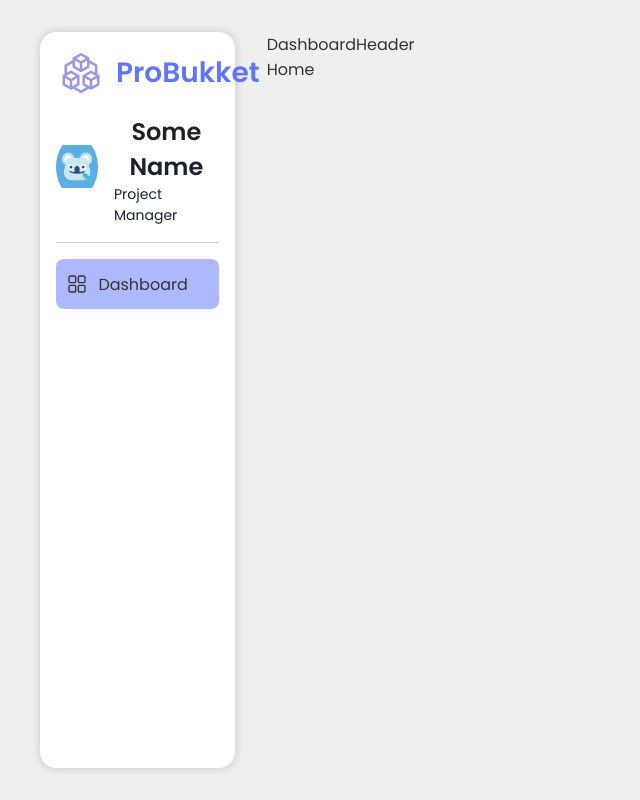
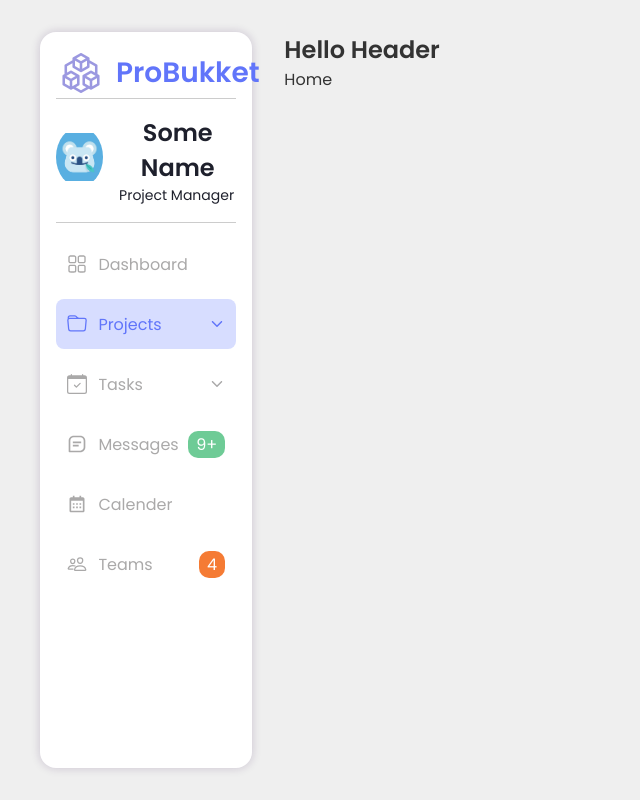
Before and after one commit to Manoranjan938/probukket-ui, a React (Create React App) app: page /dashboard/home in a window 1280 px wide. Shown: the whole page, without its empty margins (0-640 px from the left). Built offline with nearby package versions, Linux system fonts and the light colour scheme.

Commit message:
Added sidebar design

```diff
--- a/src/index.css
+++ b/src/index.css
@@ -6,7 +6,8 @@
   --container-color: #fff;
   --body-color: #efefef;
   --main-color: #6175fa;
-  --light-main-color: #aeb8fd;
+  --light-main-color: #d7ddff;
+  --deep-gray-color: #aaa9a9;
   --secondary-color: #6ecb96;
   --third-color: #f57b34;
   --dark-color: #1e202c;
--- a/src/pages/Dashboard/components/Header/index.tsx
+++ b/src/pages/Dashboard/components/Header/index.tsx
@@ -1,7 +1,11 @@
 import React, { type ReactElement } from "react";
 
 const DashboardHeader = (): ReactElement => {
-  return <div>DashboardHeader</div>;
+  return (
+    <div className="dashborad_header_container">
+      <h2>Hello Header</h2>
+    </div>
+  );
 };
 
 export default DashboardHeader;
--- a/src/pages/Dashboard/components/Sidebar/index.tsx
+++ b/src/pages/Dashboard/components/Sidebar/index.tsx
@@ -1,12 +1,20 @@
-import React, { type ReactElement } from "react";
+import React, { useState, type ReactElement } from "react";
 import { Link } from "react-router-dom";
 
 import logo from "src/assets/logo.png";
 import img from "src/assets/avatars/avatar3.png";
 
 import { RxDashboard } from "react-icons/rx";
+import { BsCalendarCheck, BsFolder, BsFolder2Open } from "react-icons/bs";
+import { IoIosArrowDown, IoIosArrowUp } from "react-icons/io";
+import { BiCalendar, BiMessageSquareDetail } from "react-icons/bi";
+import { IoPeopleOutline } from "react-icons/io5";
 
 const Sidebar = (): ReactElement => {
+  const [isSubnav, setSubnav] = useState<boolean>(false);
+  const toggleSubnav = (): any => {
+    setSubnav(!isSubnav);
+  };
   console.log(window.location);
   return (
     <aside className="sidebar_container">
@@ -17,6 +25,7 @@ const Sidebar = (): ReactElement => {
             ProBukket
           </Link>
         </div>
+        <div className="devider" />
         <div className="sidebar_user">
           <div className="user_img">
             <img src={img} alt="" />
@@ -29,12 +38,114 @@ const Sidebar = (): ReactElement => {
       </section>
       <div className="devider" />
       <section className="sidebar_links">
+        <ul>
+          <li onClick={toggleSubnav}>
             <Link to="/" className="sidebar_link">
+              <div className="links">
                 <div className="sidebar_icon">
                   <RxDashboard />
                 </div>
                 <span className="sidebar_title">Dashboard</span>
+              </div>
             </Link>
+          </li>
+          <li onClick={toggleSubnav}>
+            <Link to="#" className="sidebar_link sidebar_active">
+              <div className="links">
+                <div className="sidebar_icon">
+                  {isSubnav ? <BsFolder2Open /> : <BsFolder />}
+                </div>
+                <span className="sidebar_title">Projects</span>
+              </div>
+              {isSubnav ? (
+                <div className="sidebar_toggle_icon">
+                  <IoIosArrowUp />
+                </div>
+              ) : (
+                <div className="sidebar_toggle_icon">
+                  <IoIosArrowDown />
+                </div>
+              )}
+            </Link>
+            {isSubnav ? (
+              <ul>
+                <li>
+                  <Link to="/" className="dropdown_link">
+                    <div className="dropdown_icon">
+                      <RxDashboard />
+                    </div>
+                    <span className="dropdown_title">Project 1</span>
+                  </Link>
+                </li>
+                <li>
+                  <Link to="/" className="dropdown_link dropdown_active">
+                    <div className="dropdown_icon">
+                      <RxDashboard />
+                    </div>
+                    <span className="dropdown_title">Project 2</span>
+                  </Link>
+                </li>
+                <li>
+                  <Link to="/" className="dropdown_link">
+                    <div className="dropdown_icon">
+                      <RxDashboard />
+                    </div>
+                    <span className="dropdown_title">Project 3</span>
+                  </Link>
+                </li>
+              </ul>
+            ) : null}
+          </li>
+          <li>
+            <Link to="#" className="sidebar_link">
+              <div className="links">
+                <div className="sidebar_icon">
+                  <BsCalendarCheck />
+                </div>
+                <span className="sidebar_title">Tasks</span>
+              </div>
+              <div className="sidebar_toggle_icon">
+                <IoIosArrowDown />
+              </div>
+            </Link>
+          </li>
+          <li>
+            <Link to="/" className="sidebar_link">
+              <div className="links">
+                <div className="sidebar_icon">
+                  <BiMessageSquareDetail />
+                </div>
+                <span className="sidebar_title">Messages</span>
+              </div>
+              <div className="badge grn">
+                <span>9+</span>
+              </div>
+            </Link>
+          </li>
+          <li>
+            <Link to="/" className="sidebar_link">
+              <div className="links">
+                <div className="sidebar_icon">
+                  <BiCalendar />
+                </div>
+                <span className="sidebar_title">Calender</span>
+              </div>
+            </Link>
+          </li>
+          <li>
+            <Link to="/" className="sidebar_link">
+              <div className="links">
+                <div className="sidebar_icon">
+                  <IoPeopleOutline />
+                </div>
+                <span className="sidebar_title">Teams</span>
+              </div>
+              <div className="badge orng">
+                <span>4</span>
+              </div>
+            </Link>
+          </li>
+        </ul>
       </section>
     </aside>
   );
--- a/src/pages/Dashboard/style.css
+++ b/src/pages/Dashboard/style.css
@@ -14,7 +14,7 @@
 }
 
 .main_content {
-    flex: 5;
+    flex: 4.5;
 }
 
 .sidebar_container {
@@ -66,15 +66,75 @@
     width: 100%;
     display: flex;
     align-items: center;
-    gap: .7rem;
-    background: var(--light-main-color);
+    justify-content: space-between;
+    color: var(--deep-gray-color);
     padding: 0 .7rem;
     border-radius: .5rem;
     cursor: pointer;
+    margin: 10px 0;
 }
 
-.sidebar_icon {
+.sidebar_active {
+    background: var(--light-main-color);
+    color: var(--main-color);
+}
+
+.links {
+    display: flex;
+    gap: .7rem;
+}
+
+.sidebar_icon,
+.dropdown_icon {
     display: flex;
     align-items: center;
     font-size: 20px;
 }
+
+.sidebar_toggle_icon {
+    display: flex;
+    align-items: center;
+}
+
+.dropdown_link {
+    display: flex;
+    align-items: center;
+    margin-left: 2rem;
+    height: 2.5rem;
+    color: var(--deep-gray-color);
+    font-size: 14px;
+    transition: 250ms;
+}
+
+.dropdown_active {
+    color: var(--dark-color);
+    font-size: 16px;
+}
+
+.dropdown_title {
+    margin-left: .5rem;
+}
+
+.badge {
+    display: flex;
+    align-items: center;
+    justify-content: center;
+    padding: 1px 8px;
+    background: #efefef;
+    border-radius: 10px;
+}
+
+.grn {
+    background-color: var(--secondary-color);
+    color: var(--container-color);
+}
+
+.blue {
+    background-color: var(--main-color);
+    color: var(--container-color);
+}
+
+.orng {
+    background-color: var(--third-color);
+    color: var(--container-color);
+}
--- a/src/pages/Forgot/index.tsx
+++ b/src/pages/Forgot/index.tsx
@@ -40,7 +40,7 @@ const Forgot = (): ReactElement => {
           <div className="input-group">
             <Button title="Send me the link" classes="btn blu-btn w-100" />
           </div>
-          <Link to="/login" className="link">
+          <Link to="/login" className="redirect-link">
             Sign in
           </Link>
         </form>
--- a/src/pages/Login/index.tsx
+++ b/src/pages/Login/index.tsx
@@ -56,7 +56,7 @@ const Login = (): ReactElement => {
           <div className="input-group">
             <Button title="Login" classes="btn blu-btn w-100" />
           </div>
-          <Link to="/forgot" className="link">
+          <Link to="/forgot" className="redirect-link">
             Forgot Password
           </Link>
         </form>
--- a/src/pages/Signup/index.tsx
+++ b/src/pages/Signup/index.tsx
@@ -65,7 +65,7 @@ const Signup = (): ReactElement => {
           <div className="input-group">
             <Button title="Play with us" classes="btn blu-btn w-100" />
           </div>
-          <Link to="/login" className="link">
+          <Link to="/login" className="redirect-link">
             Signin
           </Link>
         </form>
--- a/src/styles/style.css
+++ b/src/styles/style.css
@@ -18,7 +18,7 @@
   color: var(--dark-color);
 }
 
-.link {
+.redirect-link {
   margin-bottom: 20px;
   display: flex;
   align-items: center;
```
Lines whose indentation alone changed are shown as unchanged.
